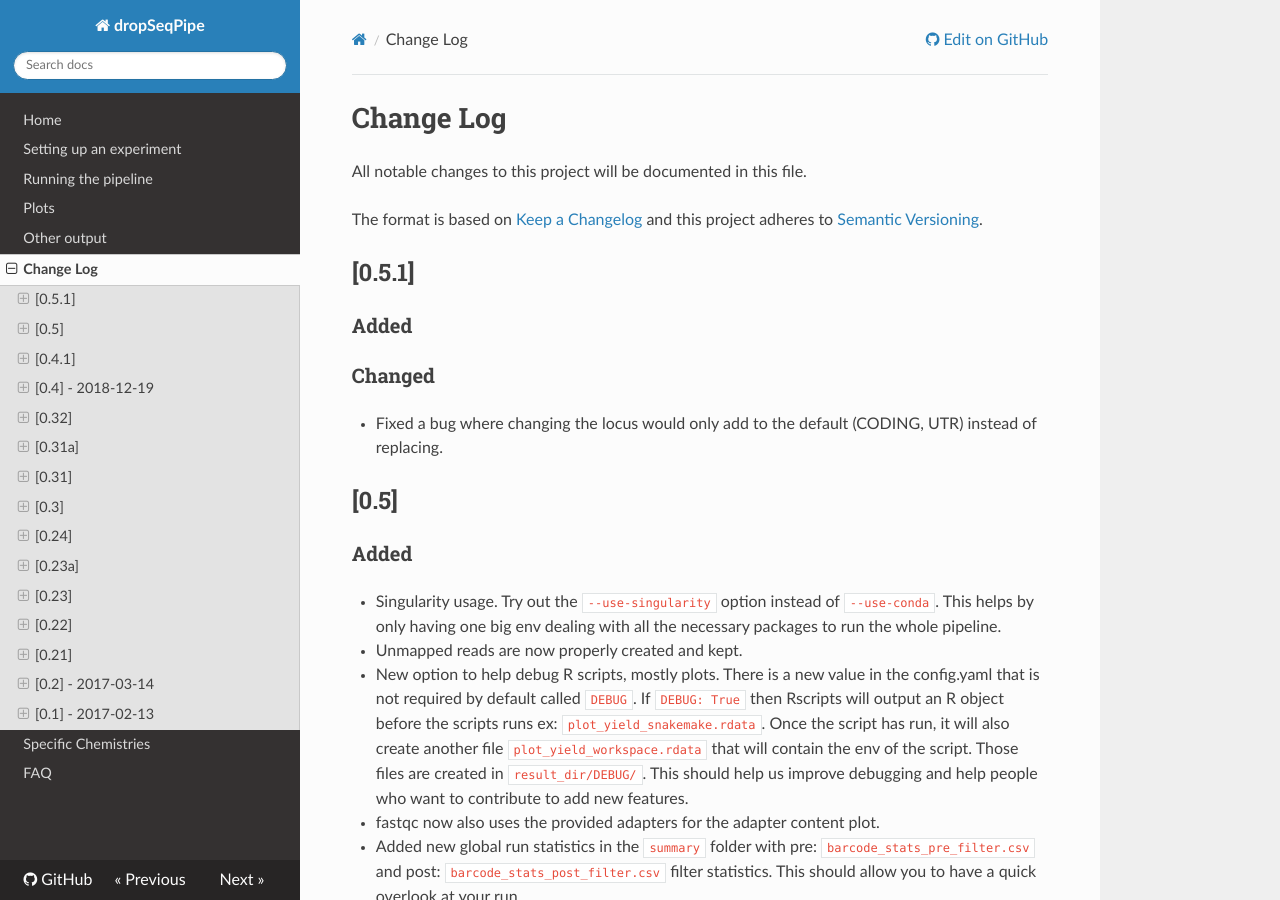
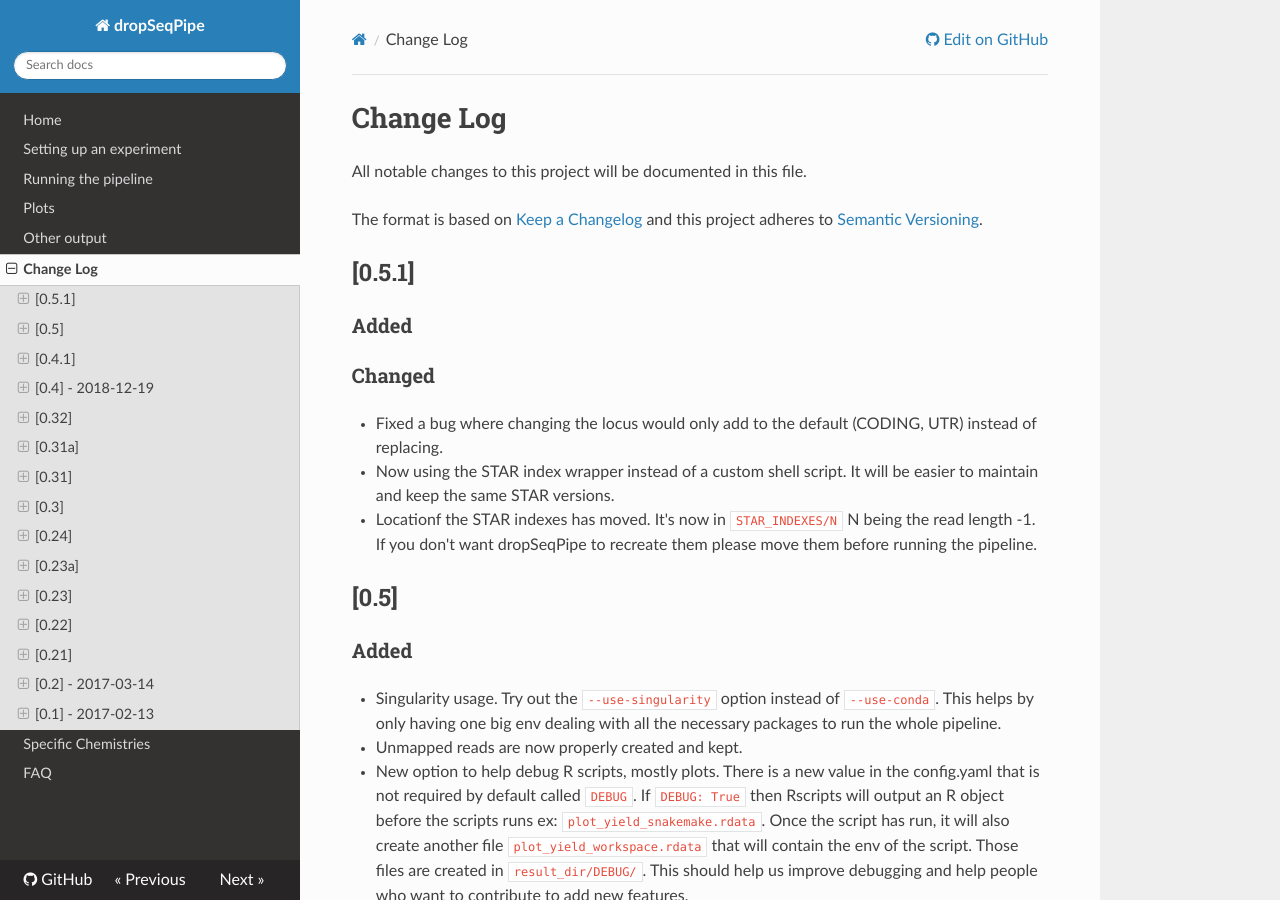
Before and after one commit to Hoohm/dropSeqPipe, an MkDocs documentation site: the page built from docs/docs/CHANGELOG.md, in a window 1280 px wide and 900 px high. Built offline with MkDocs 1.6.1, drawn with Linux system fonts in a browser that asks for light colours; nearby versions of some CDN libraries.

Commit message:
fixed path issues, updated CHANGELOG and removed the STAR env file

```diff
--- a/docs/docs/CHANGELOG.md
+++ b/docs/docs/CHANGELOG.md
@@ -9,6 +9,8 @@ and this project adheres to [Semantic Versioning](http://semver.org/).
 
 ### Changed
 - Fixed a bug where changing the locus would only add to the default (CODING, UTR) instead of replacing.
+- Now using the STAR index wrapper instead of a custom shell script. It will be easier to maintain and keep the same STAR versions.
+- Locationf the STAR indexes has moved. It's now in `STAR_INDEXES/N` N being the read length -1. If you don't want dropSeqPipe to recreate them please move them before running the pipeline.
 
 
 ## [0.5]
```
Also changed, not shown: 4 other files.
